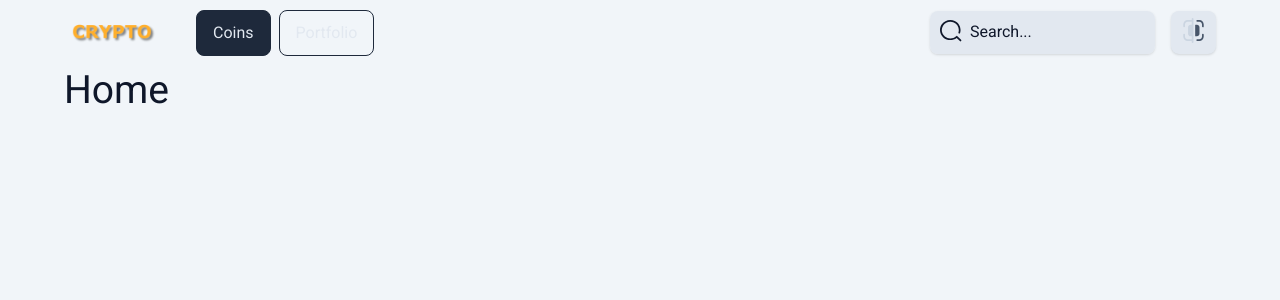
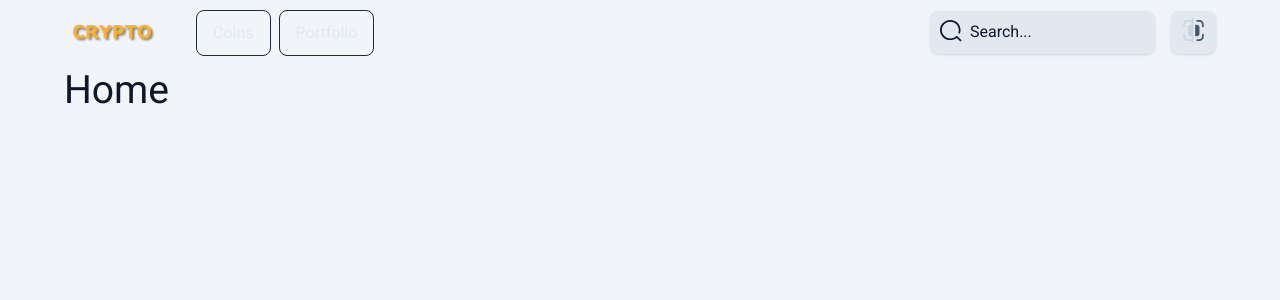
Before and after one commit to grefelnable/crypto-app, a React (Vite) app: page / in a window 1280 px wide. Shown: the top 300 px of the page. Built offline with nearby package versions, Linux system fonts and the light colour scheme.

Commit message:
Delete active class
Reason: styled it usong styled components so that it will be dynamic on theme change

```diff
--- a/src/index.css
+++ b/src/index.css
@@ -125,8 +125,3 @@ ul {
     transform: rotate(360deg);
   }
 }
-
-/* Active Class fo NavLink */
-.active {
-  background-color: var(--grey-800);
-}
```
